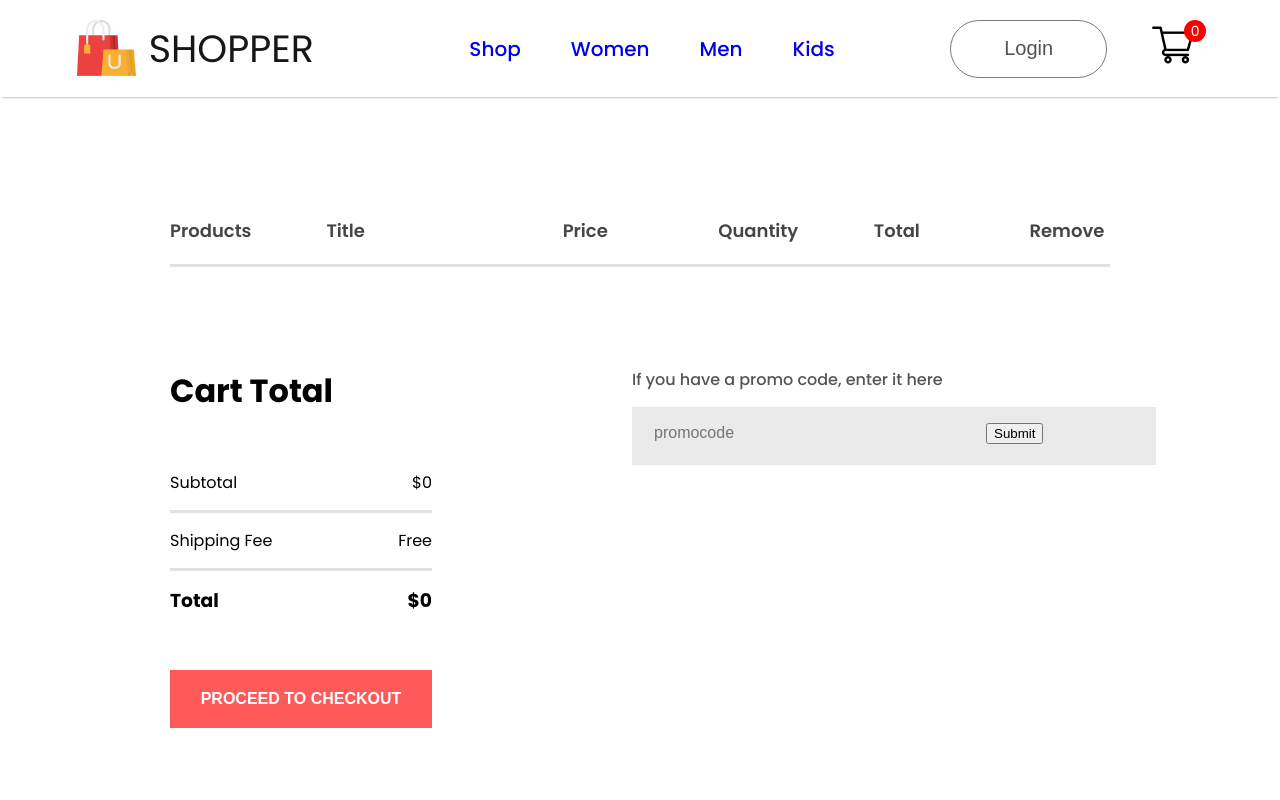
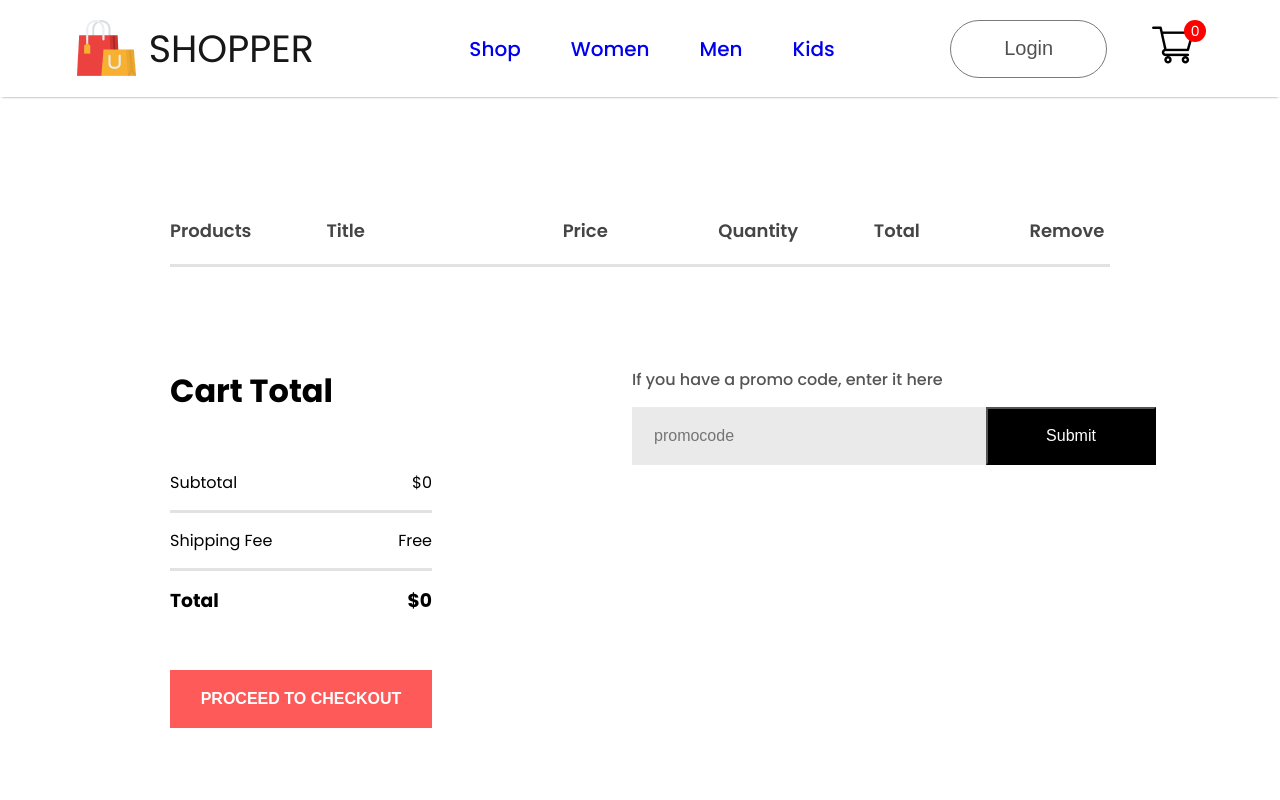
Before and after one commit to CoreyPhillipsOfficial/e-commerce-site, a React (Create React App) app in the folder frontend/: page /cart in a window 1280 px wide. Shown: the top 800 px of the page. Built offline with nearby package versions, Linux system fonts and the light colour scheme.

Commit message:
promo code submit button css

```diff
--- a/frontend/src/Components/CartItems/CartItems.css
+++ b/frontend/src/Components/CartItems/CartItems.css
@@ -98,3 +98,12 @@
     width: 330px;
     height: 50px;
 }
+
+.cartitems-promobox button {
+    width: 170px;
+    height: 58px;
+    font-size: 16px;
+    background: black;
+    color: white;
+    cursor: pointer;
+}
```
